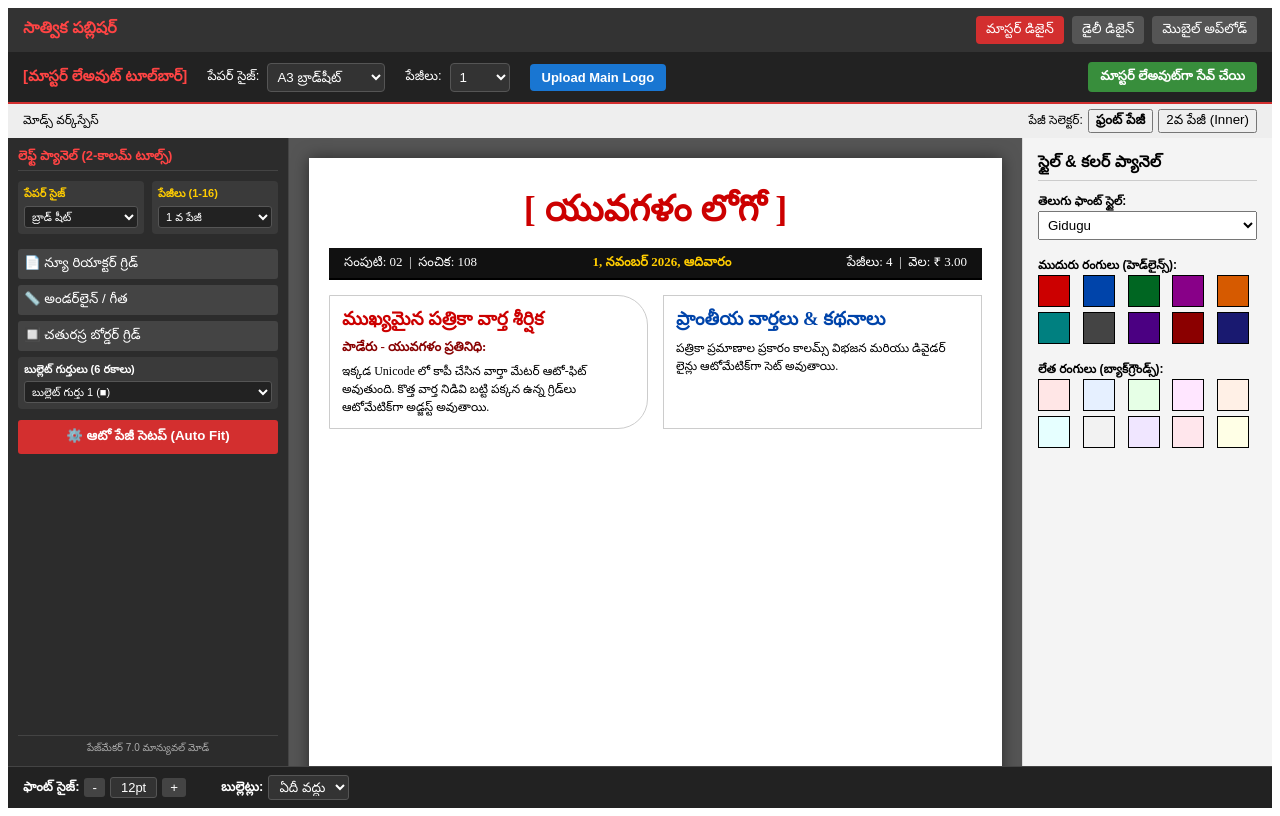
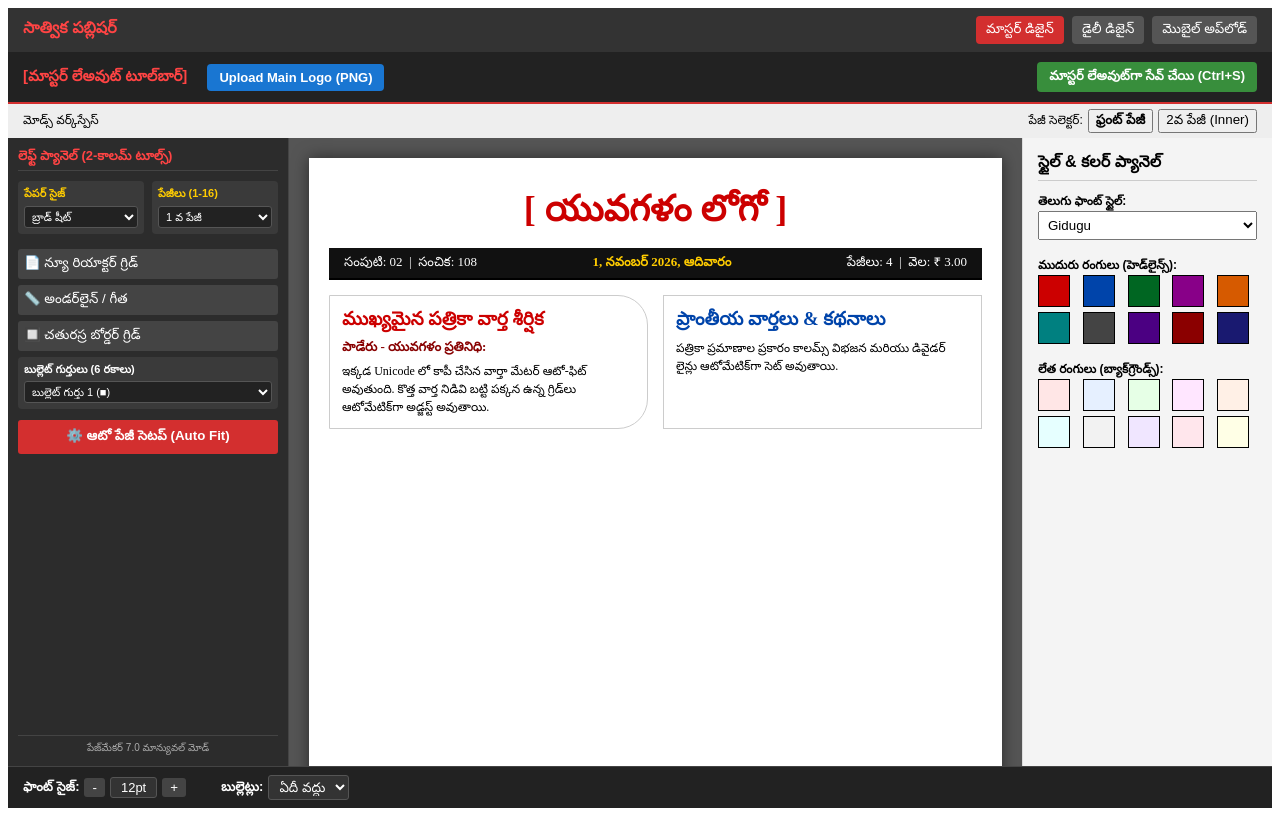
Before and after one commit to jpd-123/yuvagalam-newspaper-design, a React (Vite) app: page / in a window 1280 px wide. Built offline with nearby package versions, Linux system fonts and the light colour scheme.

Commit message:
Update toolbar buttons with additional text

```diff
--- a/src/components/Toolbars/MasterToolbar.jsx
+++ b/src/components/Toolbars/MasterToolbar.jsx
@@ -5,32 +5,12 @@ export function MasterToolbar({ onSaveMaster, onUploadLogo }) {
     <div style={{ background: '#222', color: '#fff', padding: '10px 15px', display: 'flex', alignItems: 'center', gap: '20px', flexWrap: 'wrap', borderBottom: '2px solid #d32f2f' }}>
       <div style={{ fontWeight: 'bold', color: '#ff4444', fontSize: '15px' }}>[మాస్టర్ లేఅవుట్ టూల్‌బార్]</div>
 
-      {/* పేపర్ సైజ్ సెలెక్షన్ */}
-      <div style={{ display: 'flex', alignItems: 'center', gap: '8px' }}>
-        <label style={{ fontSize: '13px' }}>పేపర్ సైజ్:</label>
-        <select style={{ padding: '5px', borderRadius: '4px', background: '#333', color: '#fff', border: '1px solid #555' }}>
-          <option value="BROADSHEET">A3 బ్రాడ్‌షీట్</option>
-          <option value="MEDIUM">మీడియం</option>
-          <option value="DISTRICT_TABLOID">జిల్లా టాబ్లెట్ షీట్</option>
-        </select>
-      </div>
-
-      {/* నంబర్స్ ఆఫ్ పేజీలు */}
-      <div style={{ display: 'flex', alignItems: 'center', gap: '8px' }}>
-        <label style={{ fontSize: '13px' }}>పేజీలు:</label>
-        <select style={{ padding: '5px', borderRadius: '4px', background: '#333', color: '#fff', border: '1px solid #555', width: '60px' }}>
-          {[...Array(16)].map((_, i) => (
-            <option key={i + 1} value={i + 1}>{i + 1}</option>
-          ))}
-        </select>
-      </div>
-
       {/* లోగో అప్‌లోడ్ బటన్ */}
       <button
         onClick={onUploadLogo}
         style={{ background: '#1976d2', color: '#fff', border: 'none', padding: '6px 12px', borderRadius: '4px', cursor: 'pointer', fontSize: '13px', fontWeight: 'bold' }}
       >
-        Upload Main Logo
+        Upload Main Logo (PNG)
       </button>
 
       {/* సేవ్ మాస్టర్ లేఅవుట్ */}
@@ -38,7 +18,7 @@ export function MasterToolbar({ onSaveMaster, onUploadLogo }) {
         onClick={onSaveMaster}
         style={{ background: '#388e3c', color: '#fff', border: 'none', padding: '6px 12px', borderRadius: '4px', cursor: 'pointer', fontSize: '13px', fontWeight: 'bold', marginLeft: 'auto' }}
       >
-        మాస్టర్ లేఅవుట్‌గా సేవ్ చేయి
+        మాస్టర్ లేఅవుట్‌గా సేవ్ చేయి (Ctrl+S)
       </button>
     </div>
   );
```
